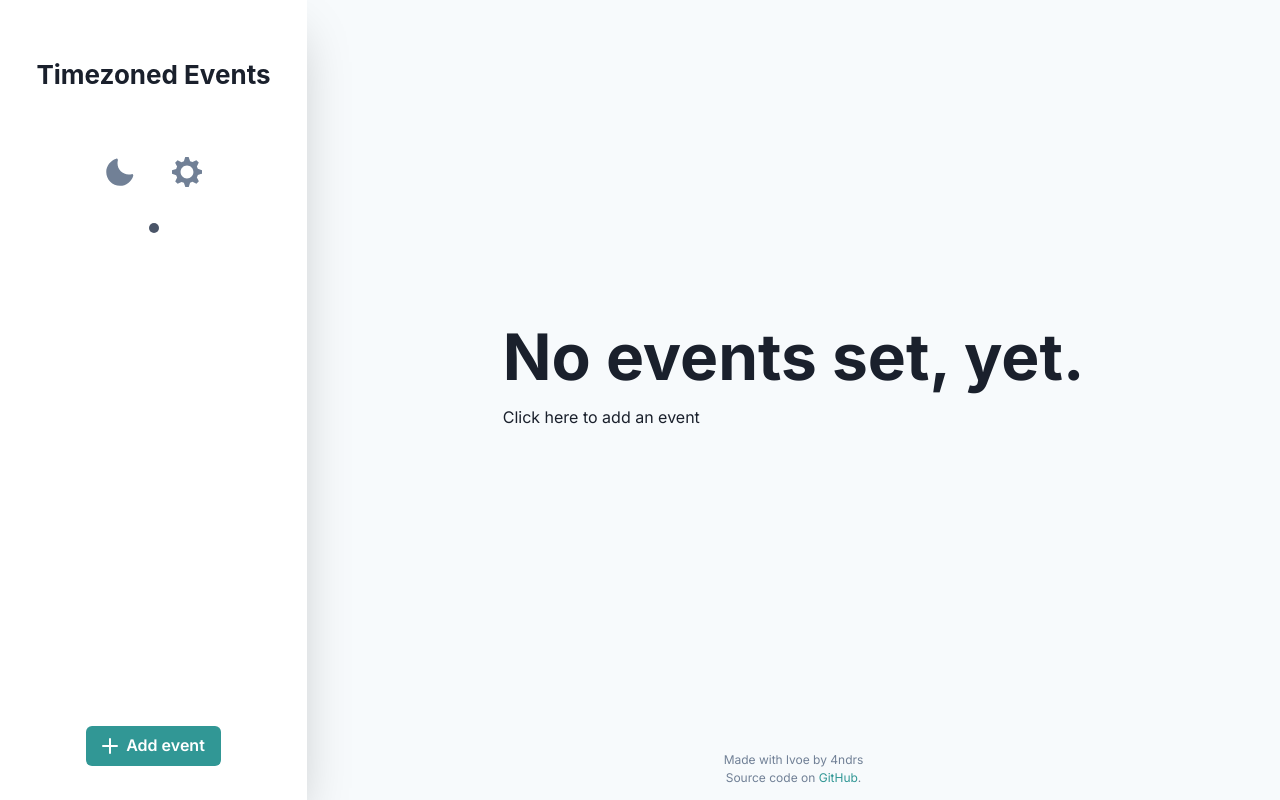
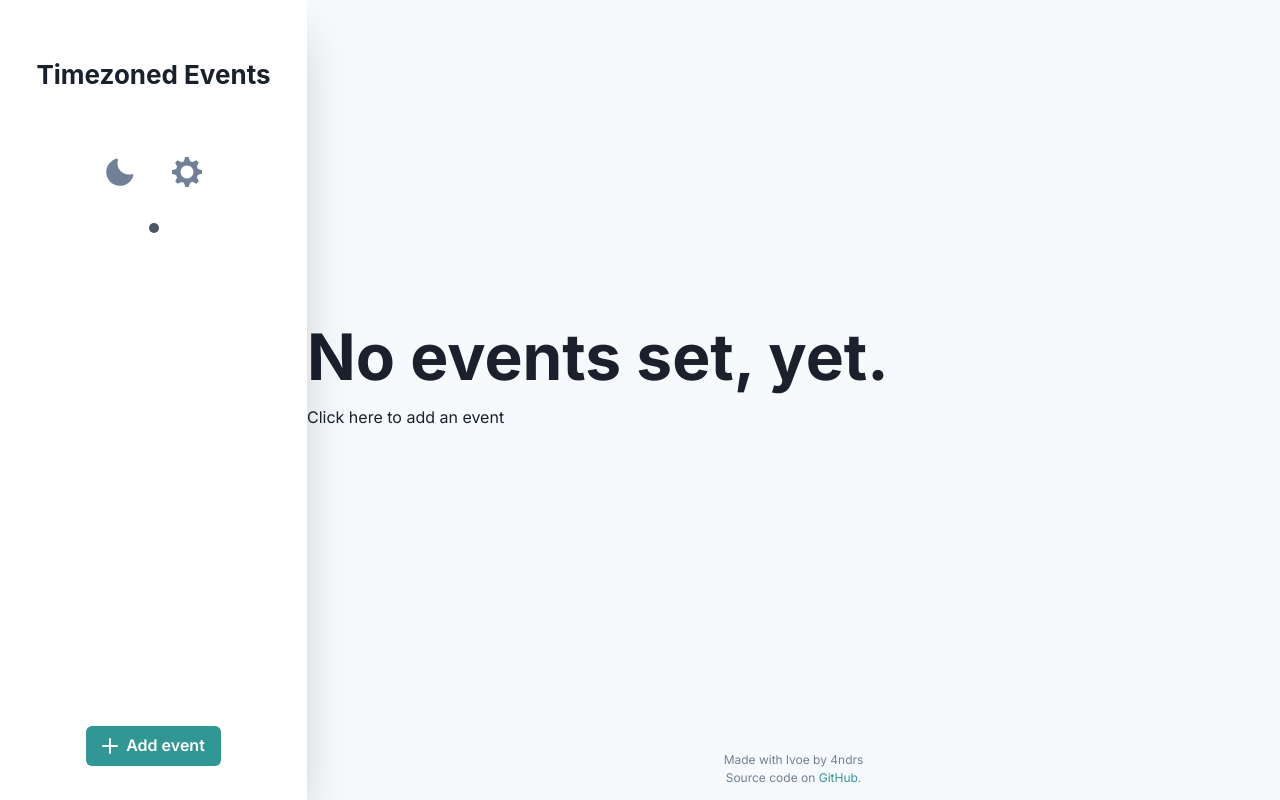
Before and after one commit to 4ndrs/timezoned-events, a Next.js app: page / in a window 1280 px wide. Built offline with nearby package versions, Linux system fonts and the light colour scheme.

Commit message:
Stretch main layout content on main axis

```diff
--- a/components/Layout.tsx
+++ b/components/Layout.tsx
@@ -18,8 +18,7 @@ const Layout = ({ children }: { children: React.ReactNode }) => (
       display="flex"
       flexDirection="column"
       justifyContent="space-between"
-      ml="auto"
-      mr="auto"
+      flex="1"
     >
       <Box mt="auto" mb="auto">
         {children}
```
